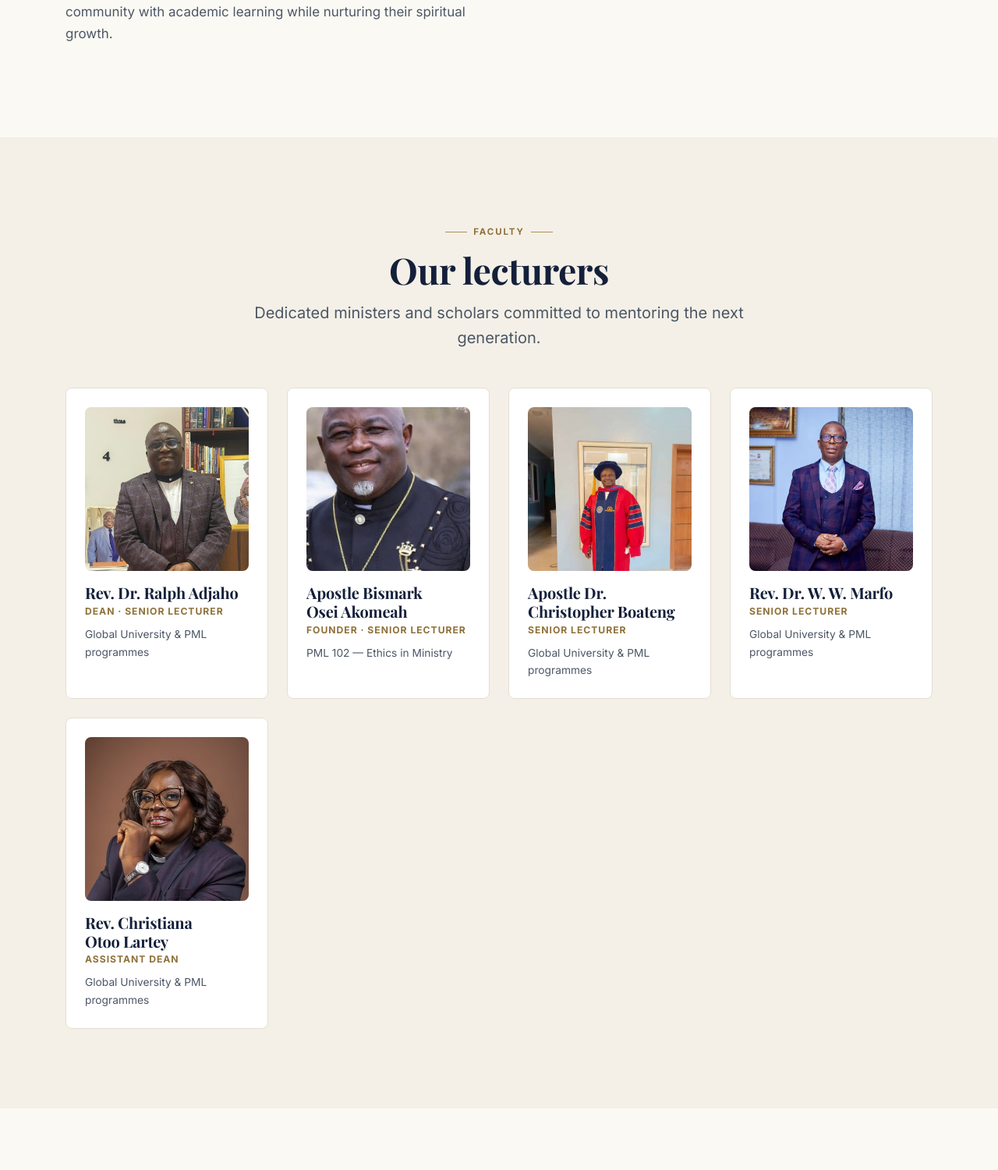
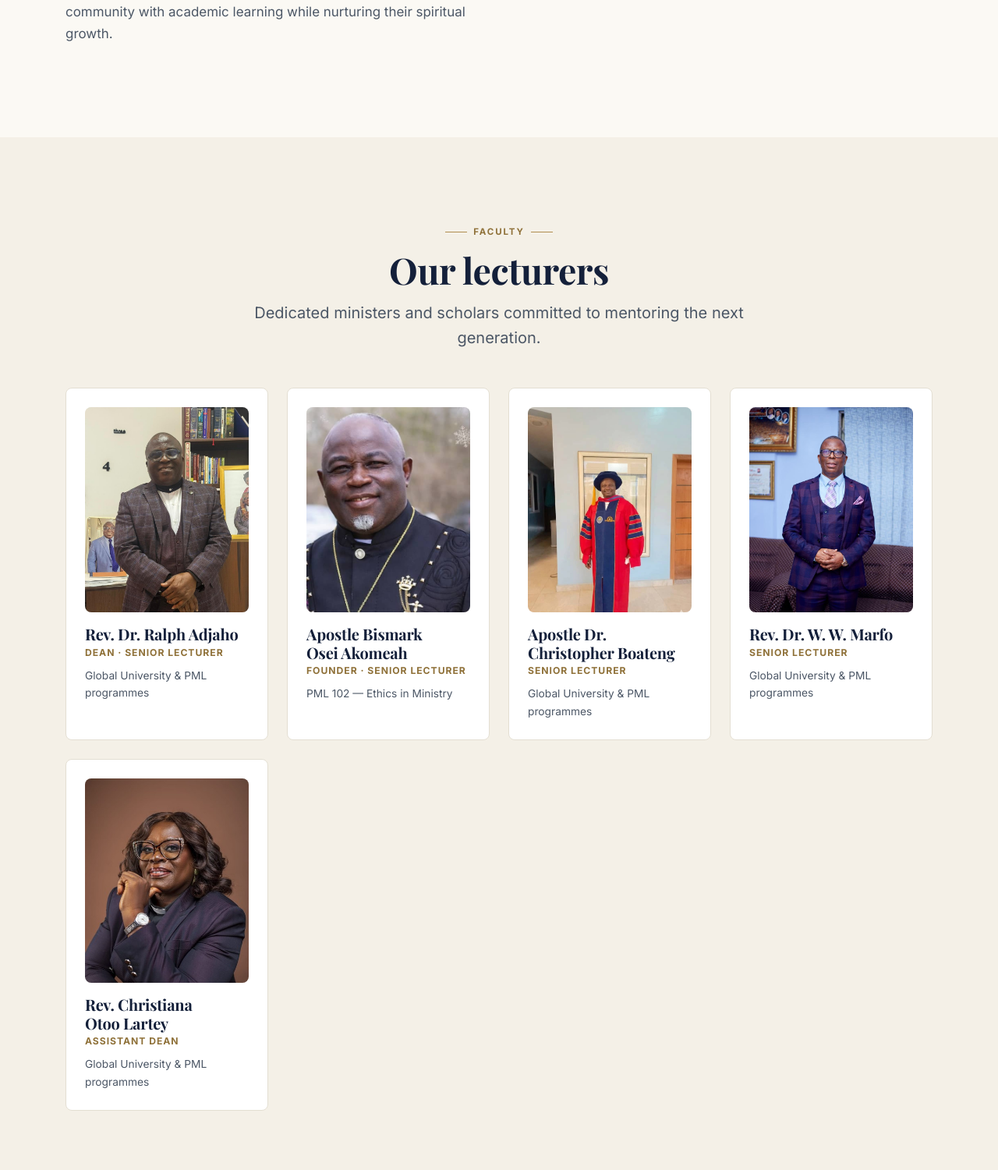
Before and after one commit to Ayonotx/JesusPowerMinistry, a PHP site: page /ministry.html in a window 1280 px wide. Shown: the part 4580-6080 px from the top of the page at 78% size. Run offline with PHP 8.4, Linux system fonts and the light colour scheme.

Commit message:
Fix lecturer portrait crop: 4:5 frame, pin the tallest photo to the top

```diff
--- a/404.html
+++ b/404.html
@@ -10,7 +10,7 @@
   <link rel="preconnect" href="https://fonts.googleapis.com">
   <link rel="preconnect" href="https://fonts.gstatic.com" crossorigin>
   <link href="https://fonts.googleapis.com/css2?family=Playfair+Display:wght@600;700&family=Inter:wght@400;500;600;700&display=swap" rel="stylesheet">
-  <link rel="stylesheet" href="assets/css/style.css?v=20261110g">
+  <link rel="stylesheet" href="assets/css/style.css?v=20261110h">
 </head>
 <body>
   <a class="skip-link" href="#main">Skip to main content</a>
@@ -61,6 +61,6 @@
     </div>
   </footer>
 
-  <script src="assets/js/script.js?v=20261110g" defer></script>
+  <script src="assets/js/script.js?v=20261110h" defer></script>
 </body>
 </html>
--- a/about.html
+++ b/about.html
@@ -11,7 +11,7 @@
   <link rel="preconnect" href="https://fonts.googleapis.com">
   <link rel="preconnect" href="https://fonts.gstatic.com" crossorigin>
   <link href="https://fonts.googleapis.com/css2?family=Playfair+Display:wght@600;700&family=Inter:wght@400;500;600;700&display=swap" rel="stylesheet">
-  <link rel="stylesheet" href="assets/css/style.css?v=20261110g">
+  <link rel="stylesheet" href="assets/css/style.css?v=20261110h">
   <meta property="og:title" content="About | Jesus Power School of Ministry &amp; Retreat Center">
   <meta property="og:description" content="Our story, vision and leadership — Grace Centre, Dawhenya, Ghana.">
   <meta property="og:type" content="website">
@@ -296,6 +296,6 @@
     <svg class="icon" viewBox="0 0 24 24" aria-hidden="true"><path d="M12 19V5"/><path d="m5 12 7-7 7 7"/></svg>
   </button>
 
-  <script src="assets/js/script.js?v=20261110g" defer></script>
+  <script src="assets/js/script.js?v=20261110h" defer></script>
 </body>
 </html>
--- a/admin/health.php
+++ b/admin/health.php
@@ -79,7 +79,7 @@ $failed = count(array_filter($checks, static fn ($c) => !$c['ok']));
 <meta name="viewport" content="width=device-width, initial-scale=1">
 <meta name="robots" content="noindex,nofollow">
 <title>Diagnostics · JPSMRC Admin</title>
-<link rel="stylesheet" href="assets/admin.css?v=20261110g">
+<link rel="stylesheet" href="assets/admin.css?v=20261110h">
 </head>
 <body class="auth-page">
 <main class="auth-card auth-card--wide">
--- a/admin/inc/layout.php
+++ b/admin/inc/layout.php
@@ -26,7 +26,7 @@ function admin_header(string $title, string $active = ''): void
 <meta name="robots" content="noindex,nofollow">
 <title><?= e($title) ?> · JPSMRC Admin</title>
 <link rel="icon" href="../assets/img/favicon.svg" type="image/svg+xml">
-<link rel="stylesheet" href="assets/admin.css?v=20261110g">
+<link rel="stylesheet" href="assets/admin.css?v=20261110h">
 </head>
 <body class="admin">
 <a class="skip" href="#content">Skip to content</a>
@@ -65,7 +65,7 @@ function admin_footer(): void
     ?>
   </main>
 </div>
-<script src="assets/admin.js?v=20261110g" defer></script>
+<script src="assets/admin.js?v=20261110h" defer></script>
 </body>
 </html>
 <?php
--- a/admin/index.php
+++ b/admin/index.php
@@ -34,7 +34,7 @@ if (is_post()) {
 <meta name="robots" content="noindex,nofollow">
 <title>Sign in · JPSMRC Admin</title>
 <link rel="icon" href="../assets/img/favicon.svg" type="image/svg+xml">
-<link rel="stylesheet" href="assets/admin.css?v=20261110g">
+<link rel="stylesheet" href="assets/admin.css?v=20261110h">
 </head>
 <body class="auth-page">
 <main class="auth-card">
--- a/admin/setup.php
+++ b/admin/setup.php
@@ -45,7 +45,7 @@ require_once __DIR__ . '/inc/layout.php';
 <meta name="robots" content="noindex,nofollow">
 <title>First-time setup · JPSMRC Admin</title>
 <link rel="icon" href="../assets/img/favicon.svg" type="image/svg+xml">
-<link rel="stylesheet" href="assets/admin.css?v=20261110g">
+<link rel="stylesheet" href="assets/admin.css?v=20261110h">
 </head>
 <body class="auth-page">
 <main class="auth-card">
--- a/admissions.html
+++ b/admissions.html
@@ -11,7 +11,7 @@
   <link rel="preconnect" href="https://fonts.googleapis.com">
   <link rel="preconnect" href="https://fonts.gstatic.com" crossorigin>
   <link href="https://fonts.googleapis.com/css2?family=Playfair+Display:wght@600;700&family=Inter:wght@400;500;600;700&display=swap" rel="stylesheet">
-  <link rel="stylesheet" href="assets/css/style.css?v=20261110g">
+  <link rel="stylesheet" href="assets/css/style.css?v=20261110h">
   <meta property="og:title" content="Admissions | JPSMRC">
   <meta property="og:description" content="Entry requirements and how to apply to the Jesus Power School of Ministry.">
   <meta property="og:type" content="website">
@@ -280,6 +280,6 @@
     <svg class="icon" viewBox="0 0 24 24" aria-hidden="true"><path d="M12 19V5"/><path d="m5 12 7-7 7 7"/></svg>
   </button>
 
-  <script src="assets/js/script.js?v=20261110g" defer></script>
+  <script src="assets/js/script.js?v=20261110h" defer></script>
 </body>
 </html>
--- a/assets/css/style.css
+++ b/assets/css/style.css
@@ -1877,16 +1877,20 @@ p {
 
 .lecturer-card img {
   width: 100%;
-  aspect-ratio: 1 / 1;
+  aspect-ratio: 4 / 5;
   margin-bottom: var(--s-4);
   border-radius: var(--radius);
   object-fit: cover;
-  object-position: 50% 22%;
-}
-
-.lecturer-card .lecturer-img-akomeah,
+  object-position: 50% 14%;
+}
+
+/* Tallest source photo (470x919) — pin to the top so the head is never cropped. */
+.lecturer-card .lecturer-img-akomeah {
+  object-position: 50% 0%;
+}
+
 .lecturer-card .lecturer-img-marfo {
-  object-position: 50% 12%;
+  object-position: 50% 8%;
 }
 
 .lecturer-card h3 {
--- a/contact.html
+++ b/contact.html
@@ -11,7 +11,7 @@
   <link rel="preconnect" href="https://fonts.googleapis.com">
   <link rel="preconnect" href="https://fonts.gstatic.com" crossorigin>
   <link href="https://fonts.googleapis.com/css2?family=Playfair+Display:wght@600;700&family=Inter:wght@400;500;600;700&display=swap" rel="stylesheet">
-  <link rel="stylesheet" href="assets/css/style.css?v=20261110g">
+  <link rel="stylesheet" href="assets/css/style.css?v=20261110h">
   <meta property="og:title" content="Contact | JPSMRC">
   <meta property="og:description" content="Reach the ministry office at Grace Centre, Dawhenya.">
   <meta property="og:type" content="website">
@@ -199,6 +199,6 @@
     <svg class="icon" viewBox="0 0 24 24" aria-hidden="true"><path d="M12 19V5"/><path d="m5 12 7-7 7 7"/></svg>
   </button>
 
-  <script src="assets/js/script.js?v=20261110g" defer></script>
+  <script src="assets/js/script.js?v=20261110h" defer></script>
 </body>
 </html>
--- a/events.html
+++ b/events.html
@@ -11,7 +11,7 @@
   <link rel="preconnect" href="https://fonts.googleapis.com">
   <link rel="preconnect" href="https://fonts.gstatic.com" crossorigin>
   <link href="https://fonts.googleapis.com/css2?family=Playfair+Display:wght@600;700&family=Inter:wght@400;500;600;700&display=swap" rel="stylesheet">
-  <link rel="stylesheet" href="assets/css/style.css?v=20261110g">
+  <link rel="stylesheet" href="assets/css/style.css?v=20261110h">
   <meta property="og:title" content="Events | JPSMRC">
   <meta property="og:description" content="Intakes, graduations and community programmes at Grace Centre, Dawhenya.">
   <meta property="og:type" content="website">
@@ -197,6 +197,6 @@
     </button>
   </div>
 
-  <script src="assets/js/script.js?v=20261110g" defer></script>
+  <script src="assets/js/script.js?v=20261110h" defer></script>
 </body>
 </html>
--- a/gallery.html
+++ b/gallery.html
@@ -6,7 +6,7 @@
   <title>Gallery | Jesus Power School of Ministry & Retreat Center</title>
   <meta name="description" content="Explore the beauty of Jesus Power School of Ministry and Retreat Center through our photo gallery.">
   <link rel="icon" href="assets/img/favicon.svg" type="image/svg+xml">
-  <link rel="stylesheet" href="assets/css/style.css?v=20261110g">
+  <link rel="stylesheet" href="assets/css/style.css?v=20261110h">
   <link rel="preconnect" href="https://fonts.googleapis.com">
   <link href="https://fonts.googleapis.com/css2?family=Playfair+Display:wght@400;600;700&family=Inter:wght@300;400;500;600;700&display=swap" rel="stylesheet">
   <meta property="og:title" content="Gallery | Jesus Power School of Ministry & Retreat Center">
@@ -616,6 +616,6 @@
   <button class="scroll-top" id="scrollTop" type="button" aria-label="Scroll back to top">
     <svg class="icon" viewBox="0 0 24 24" aria-hidden="true"><path d="M12 19V5"/><path d="m5 12 7-7 7 7"/></svg>
   </button>
-  <script src="assets/js/script.js?v=20261110g" defer></script>
+  <script src="assets/js/script.js?v=20261110h" defer></script>
 </body>
 </html>
--- a/index.html
+++ b/index.html
@@ -11,7 +11,7 @@
   <link rel="preconnect" href="https://fonts.googleapis.com">
   <link rel="preconnect" href="https://fonts.gstatic.com" crossorigin>
   <link href="https://fonts.googleapis.com/css2?family=Playfair+Display:wght@600;700&family=Inter:wght@400;500;600;700&display=swap" rel="stylesheet">
-  <link rel="stylesheet" href="assets/css/style.css?v=20261110g">
+  <link rel="stylesheet" href="assets/css/style.css?v=20261110h">
   <meta property="og:title" content="Jesus Power School of Ministry &amp; Retreat Center">
   <meta property="og:description" content="Raising Champions to Advance God's Kingdom. Retreat center and accredited school of ministry in Dawhenya, Ghana.">
   <meta property="og:type" content="website">
@@ -296,6 +296,6 @@
     <svg class="icon" viewBox="0 0 24 24" aria-hidden="true"><path d="M12 19V5"/><path d="m5 12 7-7 7 7"/></svg>
   </button>
 
-  <script src="assets/js/script.js?v=20261110g" defer></script>
+  <script src="assets/js/script.js?v=20261110h" defer></script>
 </body>
 </html>
--- a/ministry.html
+++ b/ministry.html
@@ -11,7 +11,7 @@
   <link rel="preconnect" href="https://fonts.googleapis.com">
   <link rel="preconnect" href="https://fonts.gstatic.com" crossorigin>
   <link href="https://fonts.googleapis.com/css2?family=Playfair+Display:wght@600;700&family=Inter:wght@400;500;600;700&display=swap" rel="stylesheet">
-  <link rel="stylesheet" href="assets/css/style.css?v=20261110g">
+  <link rel="stylesheet" href="assets/css/style.css?v=20261110h">
   <meta property="og:title" content="School of Ministry | JPSMRC">
   <meta property="og:description" content="Accredited ministry training in Dawhenya, Ghana — Certificate and Diploma programmes with Global University USA.">
   <meta property="og:type" content="website">
@@ -246,31 +246,31 @@
         </header>
         <div class="lecturer-grid">
           <article class="lecturer-card">
-            <img src="assets/img/school/lecturer-adjaho.jpg" alt="Rev. Dr. Ralph Adjaho" loading="lazy" decoding="async" width="400" height="400">
+            <img src="assets/img/school/lecturer-adjaho.jpg" alt="Rev. Dr. Ralph Adjaho" loading="lazy" decoding="async" width="400" height="500">
             <h3>Rev. Dr. Ralph Adjaho</h3>
             <span class="lecturer-title">Dean · Senior Lecturer</span>
             <p class="lecturer-courses">Global University &amp; PML programmes</p>
           </article>
           <article class="lecturer-card">
-            <img src="assets/img/school/lecturer-akomeah.jpg" alt="Apostle Bismark Osei Akomeah" loading="lazy" decoding="async" width="400" height="400">
+            <img src="assets/img/school/lecturer-akomeah.jpg" alt="Apostle Bismark Osei Akomeah" loading="lazy" decoding="async" width="400" height="500" class="lecturer-img-akomeah">
             <h3>Apostle Bismark Osei Akomeah</h3>
             <span class="lecturer-title">Founder · Senior Lecturer</span>
             <p class="lecturer-courses">PML 102 — Ethics in Ministry</p>
           </article>
           <article class="lecturer-card">
-            <img src="assets/img/school/lecturer-boateng.jpg" alt="Apostle Dr. Christopher Boateng" loading="lazy" decoding="async" width="400" height="400">
+            <img src="assets/img/school/lecturer-boateng.jpg" alt="Apostle Dr. Christopher Boateng" loading="lazy" decoding="async" width="400" height="500">
             <h3>Apostle Dr. Christopher Boateng</h3>
             <span class="lecturer-title">Senior Lecturer</span>
             <p class="lecturer-courses">Global University &amp; PML programmes</p>
           </article>
           <article class="lecturer-card">
-            <img src="assets/img/school/lecturer-marfo.jpg" alt="Rev. Dr. W. W. Marfo" loading="lazy" decoding="async" width="400" height="400">
+            <img src="assets/img/school/lecturer-marfo.jpg" alt="Rev. Dr. W. W. Marfo" loading="lazy" decoding="async" width="400" height="500" class="lecturer-img-marfo">
             <h3>Rev. Dr. W. W. Marfo</h3>
             <span class="lecturer-title">Senior Lecturer</span>
             <p class="lecturer-courses">Global University &amp; PML programmes</p>
           </article>
           <article class="lecturer-card">
-            <img src="assets/img/school/lecturer-otoo-lartey.jpg" alt="Rev. Christiana Otoo Lartey" loading="lazy" decoding="async" width="400" height="400">
+            <img src="assets/img/school/lecturer-otoo-lartey.jpg" alt="Rev. Christiana Otoo Lartey" loading="lazy" decoding="async" width="400" height="500">
             <h3>Rev. Christiana Otoo Lartey</h3>
             <span class="lecturer-title">Assistant Dean</span>
             <p class="lecturer-courses">Global University &amp; PML programmes</p>
@@ -406,6 +406,6 @@
     </button>
   </div>
 
-  <script src="assets/js/script.js?v=20261110g" defer></script>
+  <script src="assets/js/script.js?v=20261110h" defer></script>
 </body>
 </html>
--- a/retreat.html
+++ b/retreat.html
@@ -11,7 +11,7 @@
   <link rel="preconnect" href="https://fonts.googleapis.com">
   <link rel="preconnect" href="https://fonts.gstatic.com" crossorigin>
   <link href="https://fonts.googleapis.com/css2?family=Playfair+Display:wght@600;700&family=Inter:wght@400;500;600;700&display=swap" rel="stylesheet">
-  <link rel="stylesheet" href="assets/css/style.css?v=20261110g">
+  <link rel="stylesheet" href="assets/css/style.css?v=20261110h">
   <meta property="og:title" content="Retreat Center | JPSMRC">
   <meta property="og:description" content="Rest, reflection and renewal at Grace Centre, Dawhenya.">
   <meta property="og:type" content="website">
@@ -367,6 +367,6 @@
     </button>
   </div>
 
-  <script src="assets/js/script.js?v=20261110g" defer></script>
+  <script src="assets/js/script.js?v=20261110h" defer></script>
 </body>
 </html>
--- a/tools/version-assets.mjs
+++ b/tools/version-assets.mjs
@@ -1,6 +1,6 @@
 import { readFile, writeFile, readdir } from "node:fs/promises";
 
-const VERSION = "20261110g";
+const VERSION = "20261110h";
 
 const htmlFiles = (await readdir(".")).filter((f) => f.endsWith(".html"));
 let changed = 0;
--- a/videos.html
+++ b/videos.html
@@ -11,7 +11,7 @@
   <link rel="preconnect" href="https://fonts.googleapis.com">
   <link rel="preconnect" href="https://fonts.gstatic.com" crossorigin>
   <link href="https://fonts.googleapis.com/css2?family=Playfair+Display:wght@600;700&family=Inter:wght@400;500;600;700&display=swap" rel="stylesheet">
-  <link rel="stylesheet" href="assets/css/style.css?v=20261110g">
+  <link rel="stylesheet" href="assets/css/style.css?v=20261110h">
   <meta property="og:title" content="Video Gallery | JPSMRC">
   <meta property="og:description" content="Tours and messages from Jesus Power School of Ministry and Retreat Center.">
   <meta property="og:type" content="website">
@@ -268,6 +268,6 @@
     <svg class="icon" viewBox="0 0 24 24" aria-hidden="true"><path d="M12 19V5"/><path d="m5 12 7-7 7 7"/></svg>
   </button>
 
-  <script src="assets/js/script.js?v=20261110g" defer></script>
+  <script src="assets/js/script.js?v=20261110h" defer></script>
 </body>
 </html>
```
Also changed, not shown: 1 other file.
